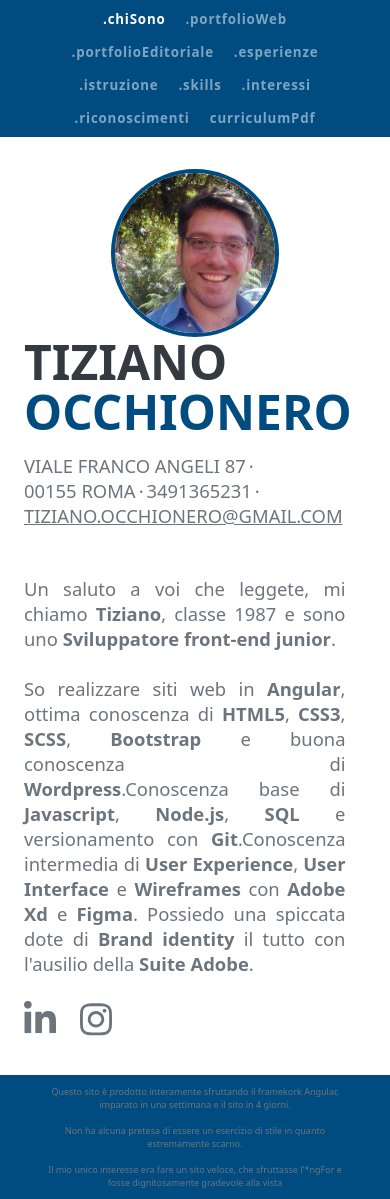
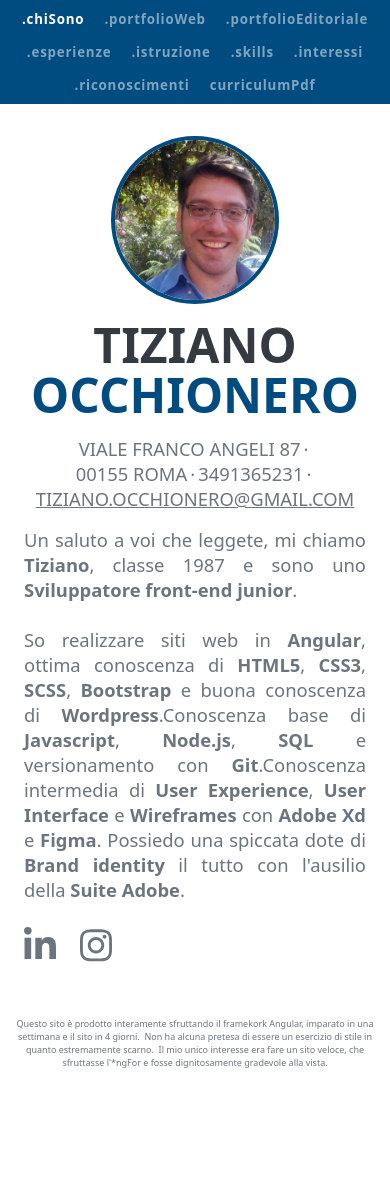
Before and after one commit to tiziano-occhionero/CvTizianoOcchionero, an Angular app in the folder CvTizianoOcchionero/: page / in a window 390 px wide. After the commit the page ends 1085 px from the top, so only its background shows below. Built offline with nearby package versions, Linux system fonts and the light colour scheme.

Commit message:
sito dignitosamente ok

```diff
--- a/CvTizianoOcchionero/src/app/app.component.css
+++ b/CvTizianoOcchionero/src/app/app.component.css
@@ -4,3 +4,11 @@
     font-family:system-ui, -apple-system, BlinkMacSystemFont, 'Segoe UI', Roboto, Oxygen, Ubuntu, Cantarell, 'Open Sans', 'Helvetica Neue', sans-serif;
     color: #6c757d;
 }
+
+p {
+    display: flex;
+    justify-content: center;
+    text-align: center;
+    font-size: 9px;
+    padding: 1rem;
+}
--- a/CvTizianoOcchionero/src/app/app.component.html
+++ b/CvTizianoOcchionero/src/app/app.component.html
@@ -2,4 +2,8 @@
 
 <router-outlet></router-outlet>
 
-<app-footer></app-footer>
+<p>
+    Questo sito è prodotto interamente sfruttando il framekork Angular, imparato in una settimana e il sito in 4 giorni.&nbsp;
+    Non ha alcuna pretesa di essere un esercizio di stile in quanto estremamente scarno.&nbsp;
+    Il mio unico interesse era fare un sito veloce, che sfruttasse l'*ngFor e fosse dignitosamente gradevole alla vista.
+</p>
--- a/CvTizianoOcchionero/src/app/home/home.component.css
+++ b/CvTizianoOcchionero/src/app/home/home.component.css
@@ -61,7 +61,7 @@ section {
 
 .presentazione{
     font-size: 1.15rem;
-    max-width: 94%;
+    text-align: justify;
 }
 
 .social-icon{
@@ -87,26 +87,33 @@ section {
 }
 
 @media only screen and (max-width: 991.98px) {
-    section {
-        padding-top: 0;
+    section{
+        padding: 2rem 2rem;
     }
     .testata {
         display: block;
-        text-align: justify;
+
     }
     .foto {
         display: flex;
+        padding-right: 0;
+        margin-bottom: 3rem;
         justify-content: center;
-        padding-right: 0;
     }
     .nomecognome{
         display: flex;
         flex-wrap: wrap;
+        justify-content: center;
         line-height: 50px;
         font-size: 2rem;
     }
+
     .titoli {
         padding-left: 0;
+    }
+
+    .recapiti {
+        justify-content: center;
     }
 }
 
@@ -114,13 +121,11 @@ section {
     section{
         padding: 2rem 1.5rem;
     }
-
-    .recapiti{
-        margin-top: 1rem;
-    }
 }
 
 @media only screen and (max-width: 575.98px) {
-
+    .foto, .nomecognome, .recapiti {
+        margin-bottom: 1rem;
+    }
 
 }
--- a/CvTizianoOcchionero/src/app/navbar/navbar.component.css
+++ b/CvTizianoOcchionero/src/app/navbar/navbar.component.css
@@ -5,7 +5,7 @@ nav{
     min-height: 40px;
     background-color: #004b80;
     gap: 15px 20px;
-    padding: 10px 40px;
+    padding: 10px;
 }
 
 button{
@@ -25,3 +25,14 @@ button:hover {
 button.acceso {
     color: #fff;
 }
+/*
+br {
+    display: none;
+}
+
+@media only screen and (max-width: 991.98px) {
+    br {
+        display: block;
+    }
+}
+*/
--- a/CvTizianoOcchionero/src/app/riconoscimenti/riconoscimenti.component.html
+++ b/CvTizianoOcchionero/src/app/riconoscimenti/riconoscimenti.component.html
@@ -9,7 +9,7 @@
                 Encomio da parte del Consigliere Aniello Nappi, Presidente della 7° Commissione del Consiglio Superiore della Magistratura. <br>
                 "Attesto che il sig. Tiziano Occhionero, durante la mia presidenza della Settima Commissione ha realizzato il progetto grafico, dall'ideazione all'impaginazione, della pubblicazione
                 "Circolare sulla formazione delle tabelle di organizzazione degli uffici giudicanti per il triennio 2012/2014". Mi preme precisare che il progetto grafico è stato
-                realizzato con professionalità, precisione ed ha ampliamente soddisfatto le aspettative" <br>
+                realizzato con professionalità, precisione ed ha ampliamente soddisfatto le aspettative" <br><br>
                 Dicembre 2012.
             </p>
         </div>
@@ -20,7 +20,7 @@
                 "Attesto che il sig. Tiziano Occhionero ha elaborato il progetto grafico, dall'ideazione all'impaginazione, per la pubblicazione della Relazione della Commissione mista
                 per lo studio dei problemi della magistratura di sorveglianza, istituita dal Consiglio Superiore della Magistratura e da me presieduta, presentata al
                 Salone della Giustizia il 29 novembre 2012." <br>
-                Il progetto grafico è stato realizzato con molta professionalità e, benchè commissionato con tempi molto ristretti, ha ampiamente soddisfatto le aspettative <br>
+                Il progetto grafico è stato realizzato con molta professionalità e, benchè commissionato con tempi molto ristretti, ha ampiamente soddisfatto le aspettative <br><br>
                 Dicembre 2012
             </p>
         </div>
--- a/CvTizianoOcchionero/src/app/studi/studi.component.css
+++ b/CvTizianoOcchionero/src/app/studi/studi.component.css
@@ -36,7 +36,8 @@ h3 {
 }
 
 .quandoResp, .quandoFull {
-    color: #004b80;
+
+
 }
 
 .quandoResp, .tipoResp {
```
Also changed, not shown: CvTizianoOcchionero/src/app/navbar/navbar.component.html (line endings or trailing spaces).
